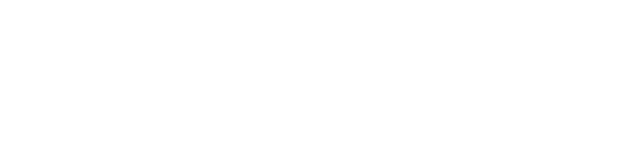
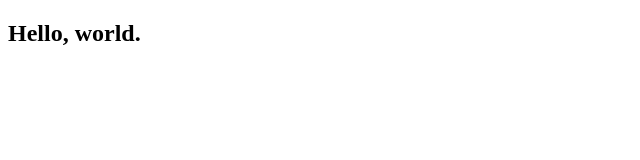
Before and after one commit to IAMMAKOPA/test-repository, a plain HTML site: page index.html in a window 1280 px wide. Shown: the whole page, without its empty margins (0-640 px from the left). Drawn offline with Linux system fonts and the light colour scheme.

Commit message:
second-commit

```diff
--- a/index.html
+++ b/index.html
@@ -3,9 +3,9 @@
 <head>
     <meta charset="UTF-8">
     <meta name="viewport" content="width=device-width, initial-scale=1.0">
-    <title>Document</title>
+    <title>Test o(〃＾▽＾〃)o</title>
 </head>
 <body>
-
+    <h2>Hello, world.</h2>
 </body>
 </html>
```
